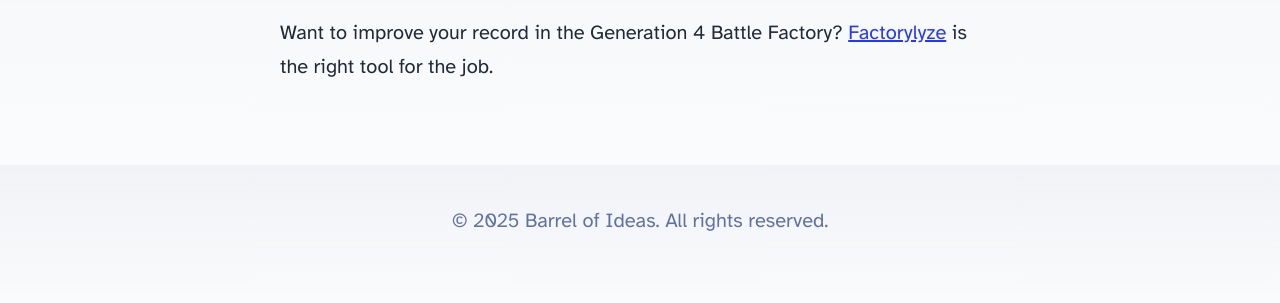
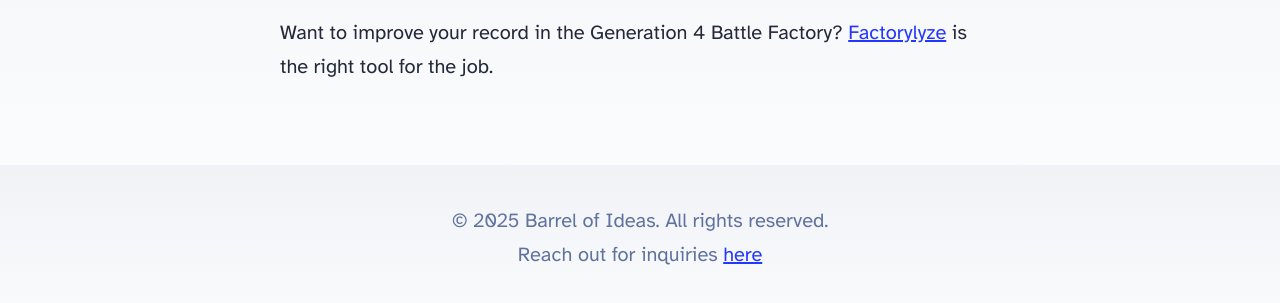
Before and after one commit to rahulkhand/barrelofideas-web, an Astro site: page / in a window 1280 px wide. Shown: the part 233-536 px from the top of the page. Built offline with nearby package versions, Linux system fonts and the light colour scheme; Astro itself is replaced by a stand-in of ours.

Commit message:
formal inquiries footer

```diff
--- a/src/components/Footer.astro
+++ b/src/components/Footer.astro
@@ -4,6 +4,7 @@ const today = new Date();
 
 <footer>
 	&copy; {today.getFullYear()} Barrel of Ideas. All rights reserved.
+	<div>Reach out for inquiries <a href="mailto:inquiries@barrelofideas.com">here</a></div>
 	<div class="social-links">
 	</div>
 </footer>
```
